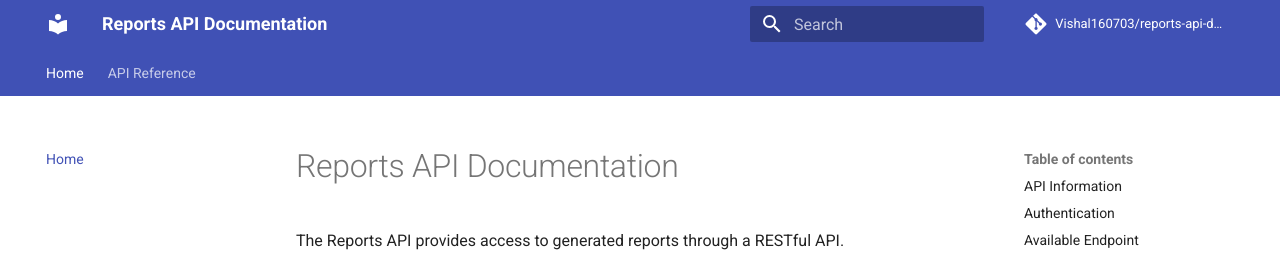
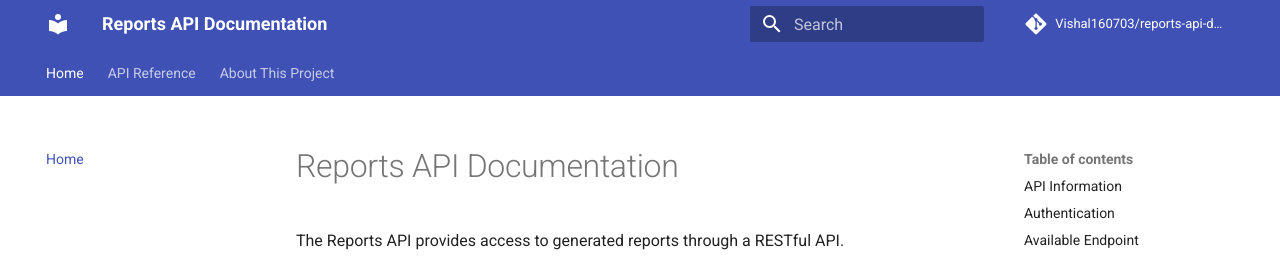
Before and after one commit to Vishal160703/reports-api-documentation, an MkDocs documentation site: the page built from docs/index.md, in a window 1280 px wide and 900 px high. Shown: the top 257 px of the window. Built offline with MkDocs 1.6.1 and Material for MkDocs 9.7.7, drawn with Linux system fonts in a browser that asks for light colours; comment, search, counter and statistics services are not loaded.

Commit message:
Add About page to documentation navigation

```diff
--- a/mkdocs.yml
+++ b/mkdocs.yml
@@ -25,6 +25,7 @@ nav:
       - List Reports: list-reports.md
       - Response Reference: response-reference.md
       - Error Reference: errors.md
+  - About This Project: about.md
 
 markdown_extensions:
   - tables
```
